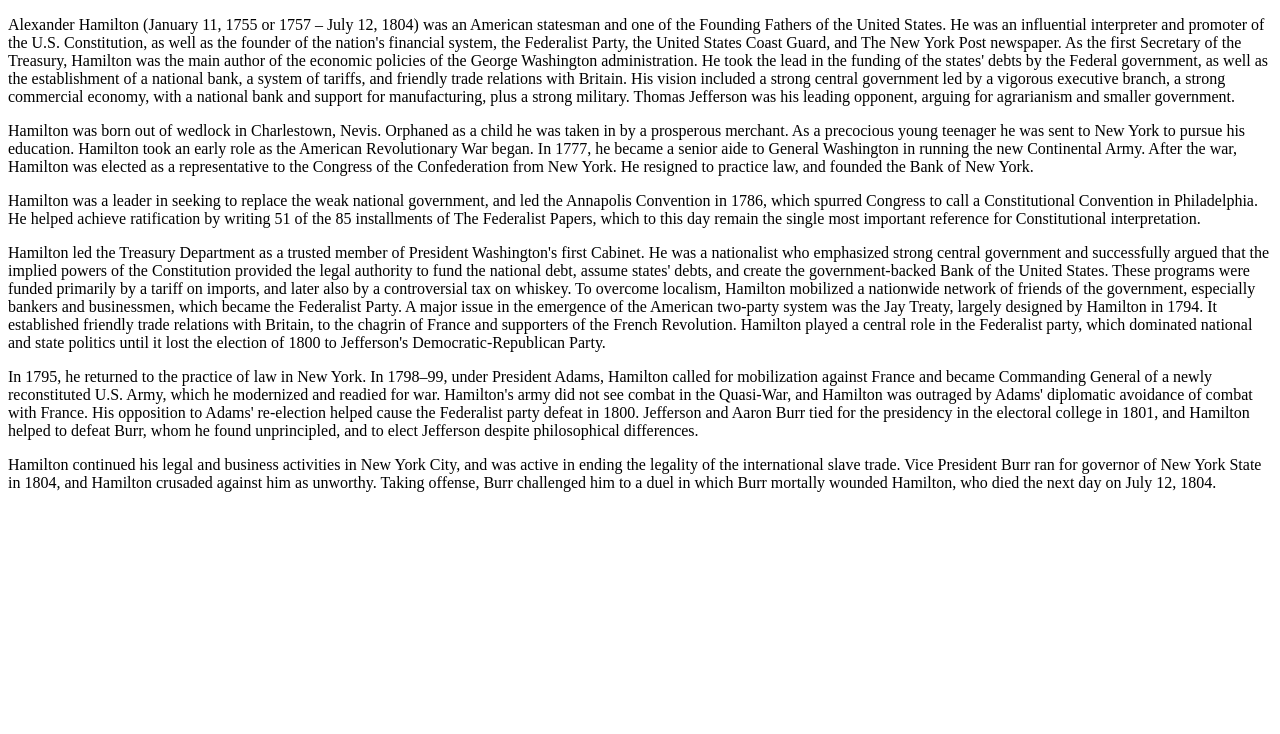
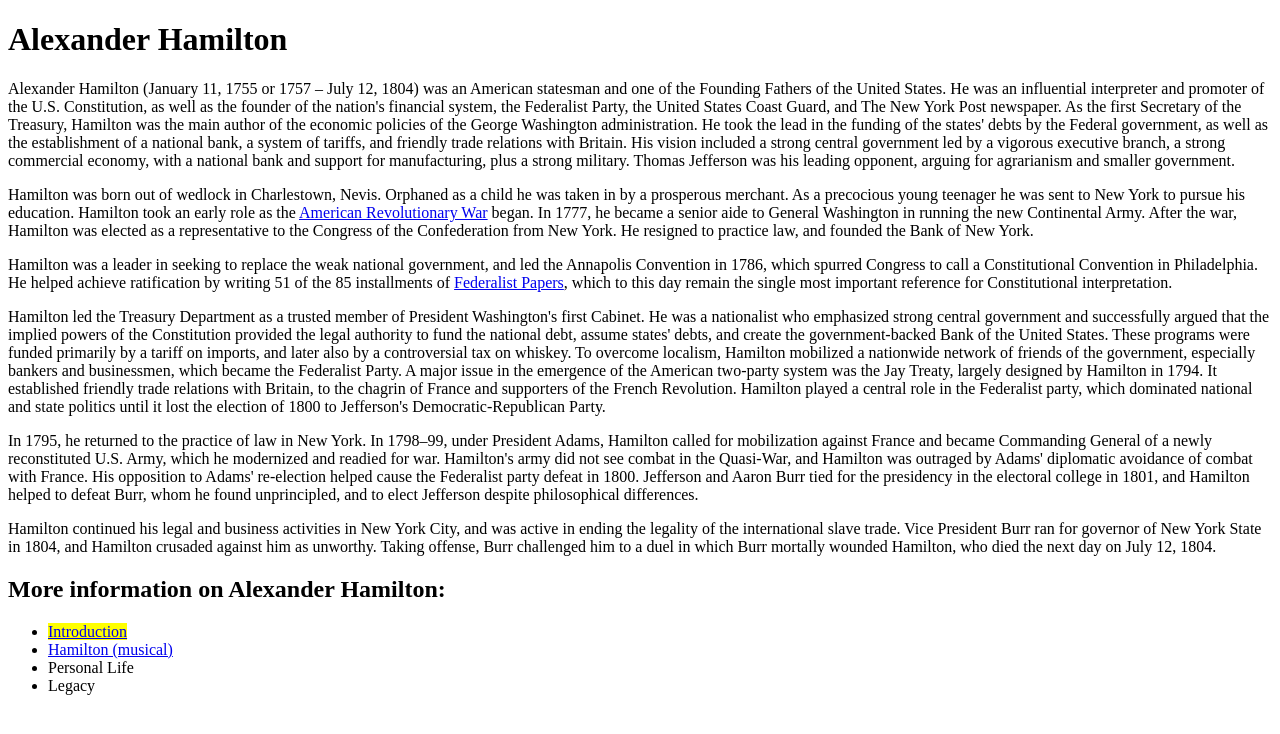
Before and after one commit to cjdirkes/alexander-hamilton, a plain HTML site: page index.html in a window 1280 px wide. Drawn offline with Linux system fonts and the light colour scheme.

Commit message:
Update index.html

```diff
--- a/index.html
+++ b/index.html
@@ -3,10 +3,16 @@
 	<head>
 		<meta charset="UTF-8">
 		<title>Alexander Hamilton</title>
+		<meta name="author" content="Christopher Dirkes">
 	</head>
 	<body>
-		<p>Alexander Hamilton (January 11, 1755 or 1757 – July 12, 1804) was an American statesman and one of the Founding Fathers of the United States.
-			He was an influential interpreter and promoter of the U.S. Constitution, as well as the founder of the nation's financial system, the Federalist Party,
+		<header>
+			<h1><strong>Alexander Hamilton</strong></h1>
+		</header>
+		<main>
+			<p>Alexander Hamilton (<time datetime="1775-01-11">January 11, 1755</time> or <time datetime "1757">1757</time> – <time datetime "1804-07-12">July 12, 1804</time>) was an American
+				statesman and one of the Founding Fathers of the United States. He was an influential interpreter and promoter of the U.S. Constitution, as well as the founder of the nation's
+				financial system, the Federalist Party,
 				the United States Coast Guard, and The New York Post newspaper. As the first Secretary of the Treasury, Hamilton was the main author of the economic policies
 				of the George Washington administration. He took the lead in the funding of the states' debts by the Federal government, as well as the establishment
 				of a national bank, a system of tariffs, and friendly trade relations with Britain. His vision included a strong central government led by a vigorous executive branch,
@@ -14,29 +20,46 @@
 				arguing for agrarianism and smaller government.</p>
 
 			<p>Hamilton was born out of wedlock in Charlestown, Nevis. Orphaned as a child he was taken in by a prosperous merchant. As a precocious young teenager
-			he was sent to New York to pursue his education. Hamilton took an early role as the American Revolutionary War began. In 1777, he became a senior aide
+				he was sent to New York to pursue his education. Hamilton took an early role as the <a href="https://en.wikipedia.org/wiki/American_Revolutionary_War">American Revolutionary
+				War</a> began. In <time datetime="1777">1777</time>, he became a senior aide
 				to General Washington in running the new Continental Army. After the war, Hamilton was elected as a representative to the Congress of the Confederation
 				from New York. He resigned to practice law, and founded the Bank of New York.</p>
 
-		<p>Hamilton was a leader in seeking to replace the weak national government, and led the Annapolis Convention in 1786, which spurred Congress to call a
-			Constitutional Convention in Philadelphia. He helped achieve ratification by writing 51 of the 85 installments of The Federalist Papers, which to this
-			day remain the single most important reference for Constitutional interpretation.</p>
+			<p>Hamilton was a leader in seeking to replace the weak national government, and led the Annapolis Convention in <time datetime="1786">1786</time>, which spurred
+				Congress to call a
+				Constitutional Convention in Philadelphia. He helped achieve ratification by writing 51 of the 85 installments of <a href="https://en.wikipedia.org/wiki/The_Federalist_Papers">
+				Federalist Papers</a>, which to this day remain the single most important reference for Constitutional interpretation.</p>
 
 			<p>Hamilton led the Treasury Department as a trusted member of President Washington's first Cabinet. He was a nationalist who emphasized strong central government
 				and successfully argued that the implied powers of the Constitution provided the legal authority to fund the national debt, assume states' debts, and create the
 				government-backed Bank of the United States. These programs were funded primarily by a tariff on imports, and later also by a controversial tax on whiskey.
 				To overcome localism, Hamilton mobilized a nationwide network of friends of the government, especially bankers and businessmen, which became the Federalist Party.
-			A major issue in the emergence of the American two-party system was the Jay Treaty, largely designed by Hamilton in 1794. It established friendly trade relations
+				A major issue in the emergence of the American two-party system was the Jay Treaty, largely designed by Hamilton in <time datetime="1794">1794</time>. It established
+				friendly trade relations
 				with Britain, to the chagrin of France and supporters of the French Revolution. Hamilton played a central role in the Federalist party, which dominated national and
 				state politics until it lost the election of 1800 to Jefferson's Democratic-Republican Party.</p>
 
-		<p>In 1795, he returned to the practice of law in New York. In 1798–99, under President Adams, Hamilton called for mobilization against France and became Commanding General
+			<p>In <time datetime="1795">1795</time>, he returned to the practice of law in New York. In <time datetime="1789 to 1799">1798–99</time>, under President Adams, Hamilton
+				called for mobilization against France and became Commanding General
 				of a newly reconstituted U.S. Army, which he modernized and readied for war. Hamilton's army did not see combat in the Quasi-War, and Hamilton was outraged by Adams'
-			diplomatic avoidance of combat with France. His opposition to Adams' re-election helped cause the Federalist party defeat in 1800. Jefferson and Aaron Burr tied for the
-			presidency in the electoral college in 1801, and Hamilton helped to defeat Burr, whom he found unprincipled, and to elect Jefferson despite philosophical differences.</p>
+				diplomatic avoidance of combat with France. His opposition to Adams' re-election helped cause the Federalist party defeat in <time datetime="1800">1800</time>.
+				Jefferson and Aaron Burr tied for the presidency in the electoral college in <time datetime="1801">1801</time>, and Hamilton helped to defeat Burr, whom he found
+				unprincipled, and to elect Jefferson despite philosophical differences.</p>
 
 			<p>Hamilton continued his legal and business activities in New York City, and was active in ending the legality of the international slave trade. Vice President Burr ran for
-			governor of New York State in 1804, and Hamilton crusaded against him as unworthy. Taking offense, Burr challenged him to a duel in which Burr mortally wounded Hamilton,
-			who died the next day on July 12, 1804.</p>
+				governor of New York State in <time datetime="1804">1804</time>, and Hamilton crusaded against him as unworthy. Taking offense, Burr challenged him to a duel in which
+				Burr mortally wounded Hamilton, who died the next day on <time datetime="1804-07-12">July 12, 1804</time>.</p>
+		</main>
+		<nav>
+			<h1>More information on Alexander Hamilton:</h1>
+			<ul>
+				<li><mark><a href="alexander_hamilton.html">Introduction</a></mark></li>
+				<li><a href="hamilton_musical.html">Hamilton (musical)</a></li>
+				<li>Personal Life</li>
+				<li>Legacy</li>
+			</ul>
+		</nav>
+		<footer>
+		</footer>
 	</body>
 </html>
```
Lines whose indentation alone changed are shown as unchanged.
